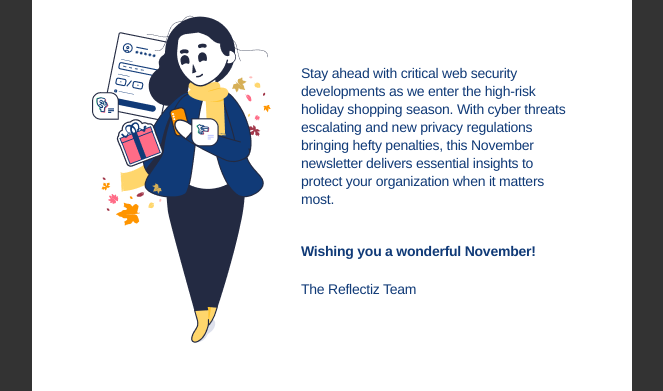
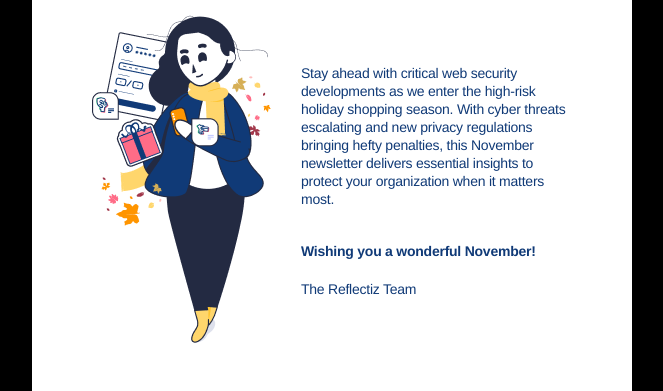
Before and after one commit to keshurgojiya/Reflectiz-First-Light-Version-Email-Newsletter, a plain HTML site: page index.html in a window 1280 px wide. Shown: the part 99-490 px from the top of the page, without its empty margins (308-971 px from the left). Drawn offline with Linux system fonts and the light colour scheme.

Commit message:
Removed center tag

```diff
--- a/index.html
+++ b/index.html
@@ -10,10 +10,9 @@
   <title>Reflectiz — November • 2025</title>
 </head>
 
-<body style="margin: 0; padding: 0; background-color: #333;">
+<body style="margin: 0; padding: 0; background-color: #000;">
 
   <!-- Center wrapper -->
-  <center style="width:100%; background-color:#333;">
 
     <table role="presentation" width="600" align="center" cellpadding="0" cellspacing="0" border="0"
       style="width:600px; max-width:600px; margin:0 auto; padding: 30px 20px; background: #FFFFFF; font-family: Helvetica, Arial, sans-serif; color: #103A77; letter-spacing: -0.015rem;">
@@ -313,8 +312,6 @@
         </td>
       </tr>
     </table>
-
-  </center>
 </body>
 
 </html>
```
